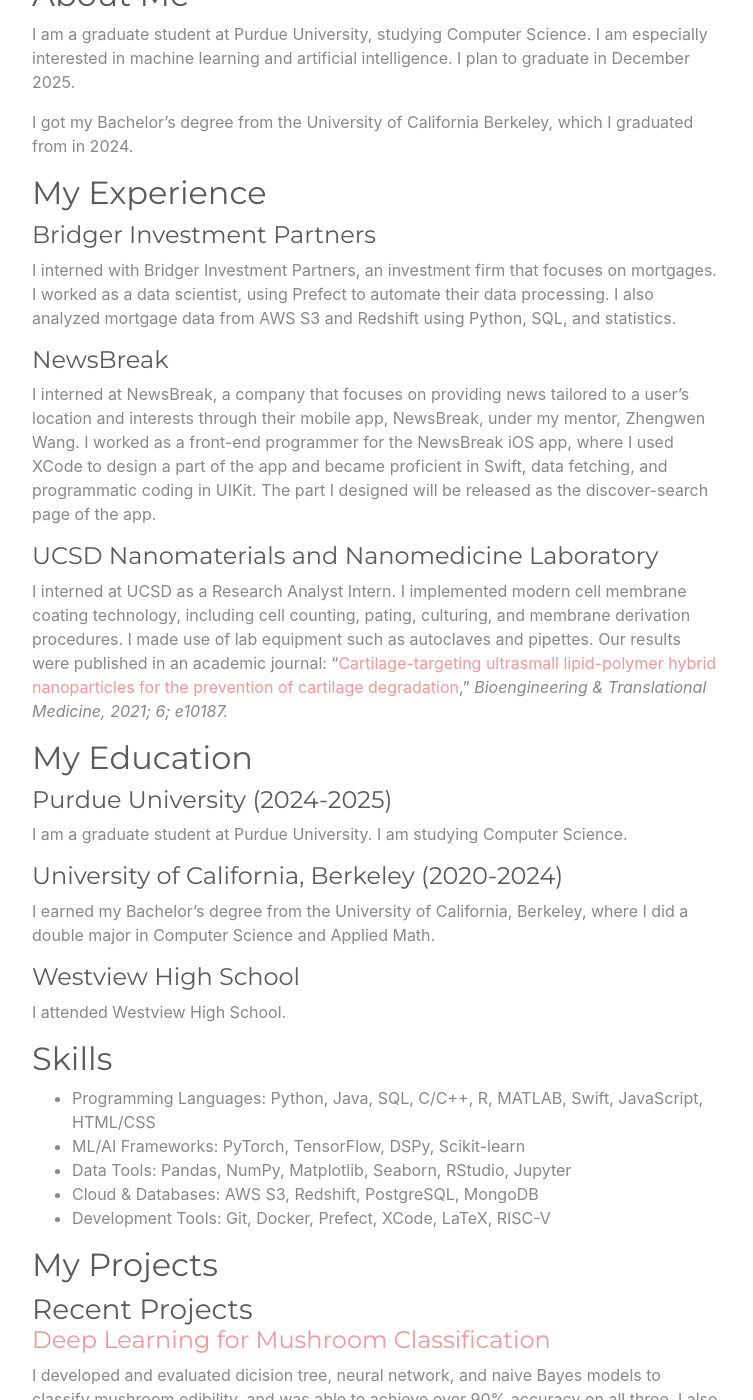
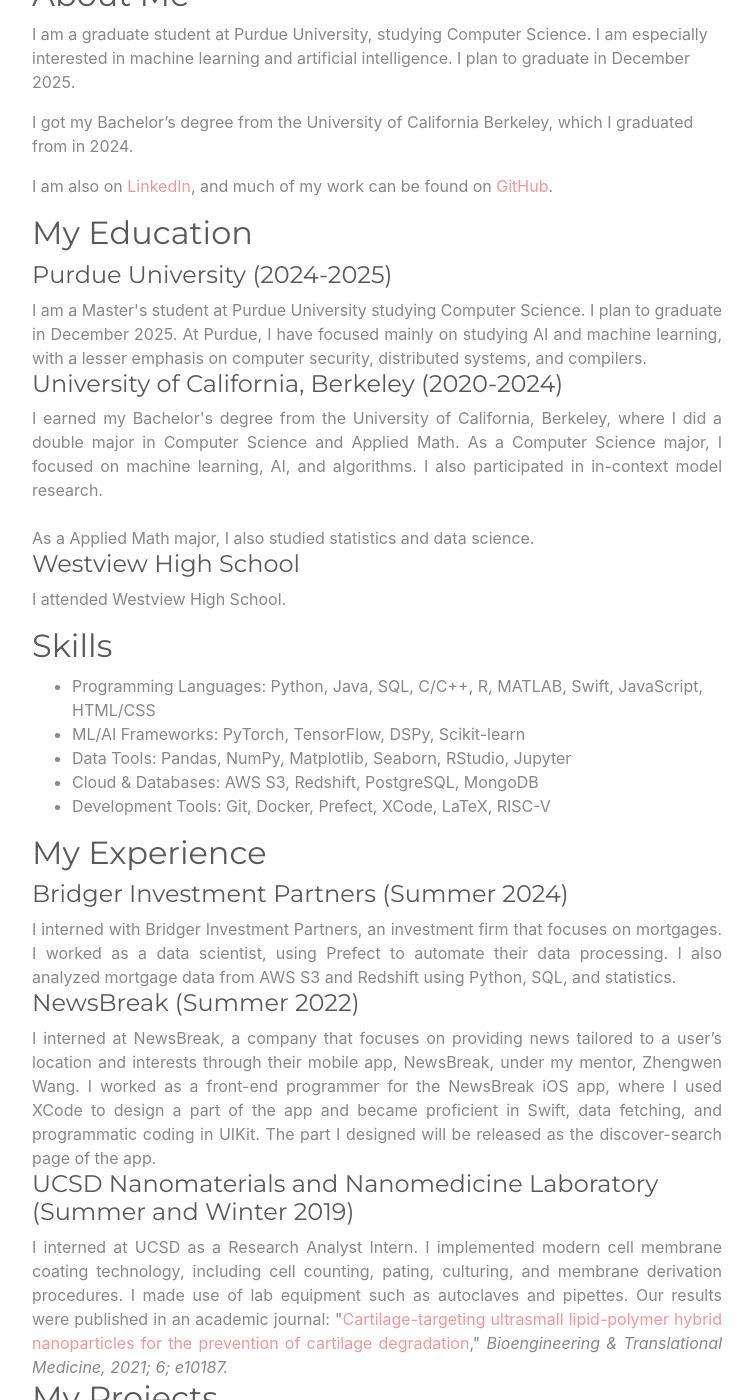
Before and after one commit to DerrickhSun/DerrickhSun.github.io, a Jekyll site: the page built from index.md, in a window 1280 px wide and 1400 px high, scrolled down 425 px. Shown: the whole window, without its empty margins (263-1016 px from the left). Built offline with Jekyll 4.4.1, drawn with Linux system fonts in a browser that asks for light colours; some of the changed text lies outside the part shown.

Commit message:
removed some class work projects, did some formatting, added this webpage as a project

```diff
--- a/index.md
+++ b/index.md
@@ -14,33 +14,18 @@
 
 I got my Bachelor's degree from the University of California Berkeley, which I graduated from in 2024.
 
-<section class="experience">
-<h2> My Experience </h2>
-</section>
-
-#### Bridger Investment Partners
-
-I interned with Bridger Investment Partners, an investment firm that focuses on mortgages. I worked as a data scientist, using Prefect to automate their data processing. I also analyzed mortgage data from AWS S3 and Redshift using Python, SQL, and statistics.
-
-#### NewsBreak
-
-I interned at NewsBreak, a company that focuses on providing news tailored to a user’s
-location and interests through their mobile app, NewsBreak, under my mentor, Zhengwen Wang. I worked as a front-end programmer for the NewsBreak iOS app, where I used XCode to design a part of the app and became proficient in Swift, data fetching, and programmatic coding in UIKit. The part I designed will be released as the discover-search page of the app.
-
-
-#### UCSD Nanomaterials and Nanomedicine Laboratory
-
-I interned at UCSD as a Research Analyst Intern. I implemented modern cell membrane coating technology, including cell counting, pating, culturing, and membrane derivation procedures. I made use of lab equipment such as autoclaves and pipettes. Our results were published in an academic journal: "<a href="https://doi.org/10.1002/btm2.10187">Cartilage-targeting ultrasmall lipid-polymer hybrid nanoparticles for the prevention of cartilage degradation</a>," <i>Bioengineering & Translational Medicine, 2021; 6; e10187.</i>
+I am also on <a href="https://www.linkedin.com/in/derrick-sun-052130228/">LinkedIn</a>, and much of my work can be found on <a href="https://github.com/DerrickhSun">GitHub</a>.
 
 ## My Education
 
 #### Purdue University (2024-2025)
-
-I am a graduate student at Purdue University. I am studying Computer Science.
+<div style="text-align: justify">
+I am a Master's student at Purdue University studying Computer Science. I plan to graduate in December 2025. At Purdue, I have focused mainly on studying AI and machine learning, with a lesser emphasis on computer security, distributed systems, and compilers.</div>
 
 #### University of California, Berkeley (2020-2024)
-
-I earned my Bachelor's degree from the University of California, Berkeley, where I did a double major in Computer Science and Applied Math.
+<div style="text-align: justify">
+I earned my Bachelor's degree from the University of California, Berkeley, where I did a double major in Computer Science and Applied Math. As a Computer Science major, I focused on machine learning, AI, and algorithms. I also participated in in-context model research.<br><br>As a Applied Math major, I also studied statistics and data science.
+</div>
 
 #### Westview High School
 
@@ -56,23 +41,48 @@
       <li>Development Tools: Git, Docker, Prefect, XCode, LaTeX, RISC-V</li>
     </ul>
 
+<section class="experience">
+<h2> My Experience </h2>
+</section>
+
+#### Bridger Investment Partners (Summer 2024)
+<div style="text-align: justify">
+I interned with Bridger Investment Partners, an investment firm that focuses on mortgages. I worked as a data scientist, using Prefect to automate their data processing. I also analyzed mortgage data from AWS S3 and Redshift using Python, SQL, and statistics.</div>
+
+#### NewsBreak (Summer 2022)
+<div style="text-align: justify">
+I interned at NewsBreak, a company that focuses on providing news tailored to a user’s
+location and interests through their mobile app, NewsBreak, under my mentor, Zhengwen Wang. I worked as a front-end programmer for the NewsBreak iOS app, where I used XCode to design a part of the app and became proficient in Swift, data fetching, and programmatic coding in UIKit. The part I designed will be released as the discover-search page of the app.</div>
+
+
+#### UCSD Nanomaterials and Nanomedicine Laboratory (Summer and Winter 2019)
+<div style="text-align: justify">
+I interned at UCSD as a Research Analyst Intern. I implemented modern cell membrane coating technology, including cell counting, pating, culturing, and membrane derivation procedures. I made use of lab equipment such as autoclaves and pipettes. Our results were published in an academic journal: "<a href="https://doi.org/10.1002/btm2.10187">Cartilage-targeting ultrasmall lipid-polymer hybrid nanoparticles for the prevention of cartilage degradation</a>," <i>Bioengineering & Translational Medicine, 2021; 6; e10187.</i></div>
+
+
+
 ## My Projects
 
 ### Recent Projects
 
+#### [Personal Webpage](https://derrickhsun.github.io/)
+
+<div style="text-align: justify">
+This webpage was coded with a mix of markdown, HTML, and Javascript, as well a Bootstrap theme from https://github.com/nicolas-van/bootstrap-4-github-pages.
+</div>
+
 #### [Deep Learning for Mushroom Classification](https://github.com/DerrickhSun/CS573MushroomProject)
 
-I developed and evaluated dicision tree, neural network, and naive Bayes models to classify mushroom edibility, and was able to achieve over 90% accuracy on all three. I also applied LIME to enhance model interpretability, which showed smell was one of the most dominant factors.
+<div style="text-align: justify">
+I developed and evaluated decision tree, neural network, and naive Bayes models to classify mushroom edibility, and was able to achieve over 90% accuracy on all three. I also applied LIME to enhance model interpretability, which showed smell was one of the most dominant factors.</div>
 
 #### [Uncerainty Evaluation with Neural Networks](https://github.com/DerrickhSun/CS578-Uncertainty-Project)
 
-I trained neural networks to estimate uncertainty in Walmart sales forecasts, evaluating model performance using quantile calibration error curves. I developed a neural network capable of predicting uncertainty within a 10% margin of error.
+<div style="text-align: justify">
+I trained neural networks to estimate uncertainty in Walmart sales forecasts, evaluating model performance using quantile calibration error curves. I developed a neural network capable of predicting uncertainty within a 10% margin of error.</div>
 
-#### [County Representatives Website](https://su23-11-57a34b75dce1.herokuapp.com/)
-<div style="text-align: right">
-I wrote the code for an app that allows for the viewing of representatives of counties in the United States. Counties can be looked up by either name or by clicking on a map of the United States. News articles relevant to certain representatives can also be added. The code is written in a mix of Ruby, JavaScript, HTML, and CSS. Testing was done with Cucumber and Rubocop. I had two collaborators when writing this code.
-</div>
 
+<br>
 <details>
 <style>
   h3 {
@@ -82,25 +92,12 @@
 <summary><h3>Older Projects</h3>
 </summary>
 
-<h4><a href="https://github.com/cs186-student/sp23-proj5-leslie33kim/commits/main">ARIES Recovery System</a></h4>
+<h4><a href="https://su23-11-57a34b75dce1.herokuapp.com/">County Representatives Website (2023)</a></h4>
+<div style="text-align: justify">
+  I wrote the code for an app that allows for the viewing of representatives of counties in the United States. Counties can be looked up by either name or by clicking on a map of the United States. News articles relevant to certain representatives can also be added. The code is written in a mix of Ruby, JavaScript, HTML, and CSS. Testing was done with Cucumber and Rubocop. I had two collaborators when writing this code.
+</div>
 
-I implemented a recovery system, including savepoints, rollbacks, and ACID compliant restart recovery. The system makes use of a dirty page dable and transaction table to track database accesses and recovery in the event of failure. I worked with another person when working on this project.
+<h4><a href="https://github.com/DerrickhSun/ProjectArk">Project Ark (2018)</a></h4>
 
-<h4><a href="https://github.com/DerrickhSun/CS162OSFilesys">Pintos Filesys Operating System</a></h4>
-
-I wrote an operating system in Pintos using C. The system has the basics, such as process execuation, syscalls, and floating point operations. It also has a working filesystem, including a buffer cache, extensible files, subdirectories and file locking. However, it only has basic multithreading, and is lacking many features such as an internal clock and priority lending. I had three collaborators when working on this project.
-
-<h4><a href="https://github.com/DerrickhSun/CS162OSMultithreading">Pintos Multithreaded Operating System</a></h4>
-
-I wrote an operating system in Pintos using C. The system has the basics, such as process execuation, syscalls, and floating point operations. It is multithreaded, implementing locks, thread priorities, priority lending, and an internal clock. However, it is lacking many filesystem features such as subdirectories and a buffer cache. I had three collaborators when working on this project.
-
-<h4><a href="https://github.com/61c-student/sp21-proj4-DerrickhSun">Matrix Multiplication</a></h4>
-
-I implemented matrix multiplication in a mix of C and Python, then optimized it with unrolling, cache blocking, parallelizing, call reducing, and other optimizations. The finished result created matrix objects from certain input and performed matrix multiplication on the matrices.
-
-<h4><a href="https://github.com/DerrickhSun/ProjectArk">Project Ark</a></h4>
-
-A video game made using characters from the game "Arknights" and gameplay inspired by "Smash Bros." I started this game as a tool to practice my Java skills.
-
-The game has three useable characters and is best played with two players. It is admittedly not user-friendly, as it was only intended as a for-fun project and I frequently have to stop part way through updates due to school. The game is run from the driver file in src.
+A simple video game I made using inspiration from various other games. I started this game as a tool to practice my Java skills. The game is run from the driver file in src.
 </details>
```
